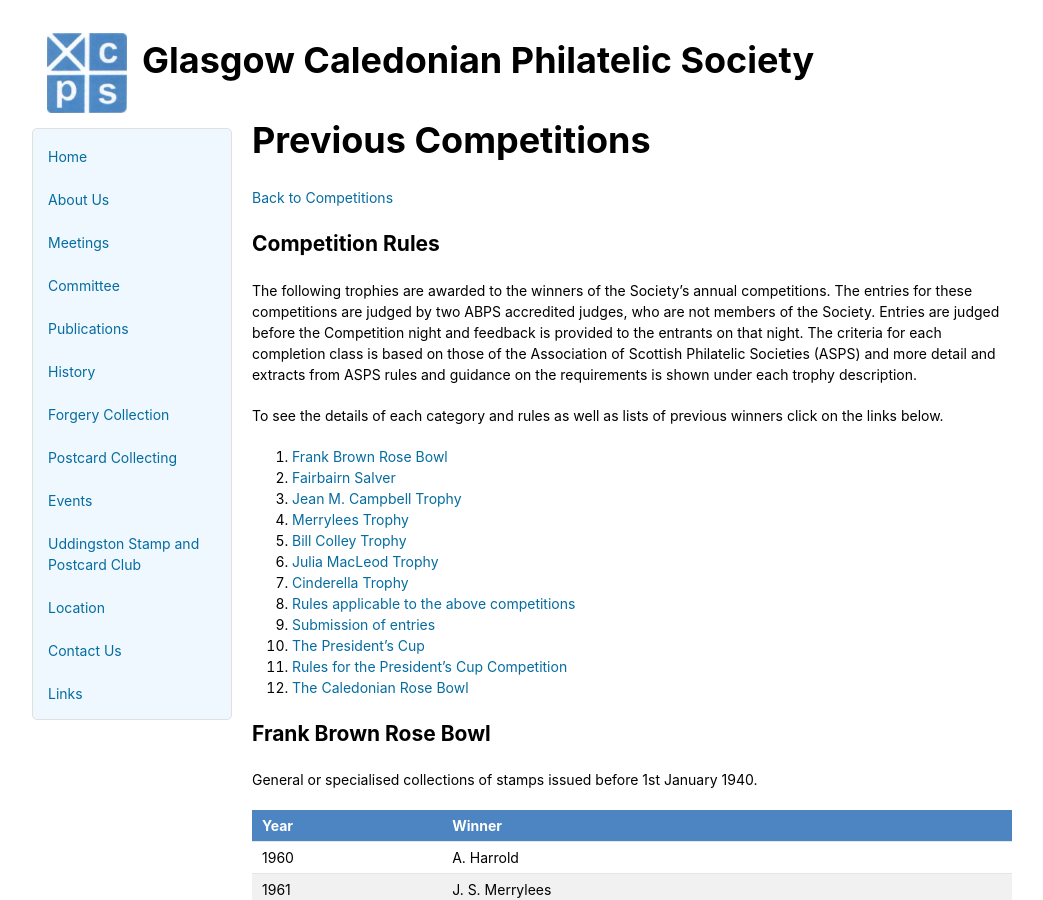
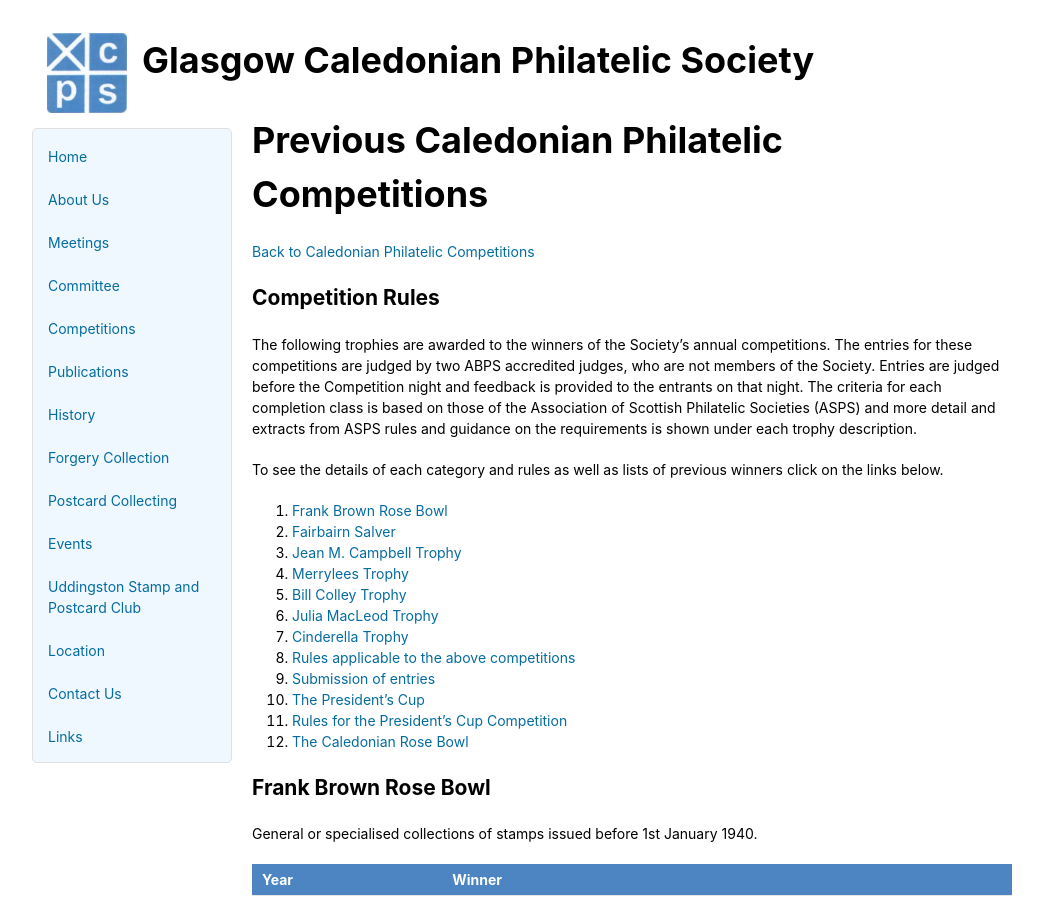
Before and after one commit to astalker/caledonian-stamps, a Jekyll site: the page built from previous-competitions.md, in a window 1280 px wide and 900 px high. Shown: the whole window, without its empty margins (118-1161 px from the left). Built offline with Jekyll 4.4.1, drawn with Linux system fonts in a browser that asks for light colours; our own code applies the rules of GitHub Pages for plain Markdown files.

Commit message:
Add new Competitions page

```diff
--- a/_layouts/default.html
+++ b/_layouts/default.html
@@ -20,6 +20,7 @@
           <li><a href="./about">About Us</a></li>
           <li><a href="./meetings">Meetings</a></li>
           <li><a href="./committee">Committee</a></li>
+          <li><a href="./competitions-gc">Competitions</a></li>
           <li><a href="./publications">Publications</a></li>
           <li><a href="./history">History</a></li>
           <li><a href="./forgery-collection">Forgery Collection</a></li>
--- a/previous-competitions.md
+++ b/previous-competitions.md
@@ -1,6 +1,6 @@
-# Previous Competitions
+# Previous Caledonian Philatelic Competitions
 
-[Back to Competitions](competitions.md)
+[Back to Caledonian Philatelic Competitions](competitions.md)
 
 ## Competition Rules
 The following trophies are awarded to the winners of the Society's annual competitions. The entries for these competitions are judged by two ABPS accredited judges, who are not members of the Society. Entries are judged before the Competition night and feedback is provided to the entrants on that night. The criteria for each completion class is based on those of the Association of Scottish Philatelic Societies (ASPS) and more detail and extracts from ASPS rules and guidance on the requirements is shown under each trophy description.
```
Also changed, not shown: competitions-gc.md (added, +3 -0 lines), competitions.md (+2 -2 lines).
